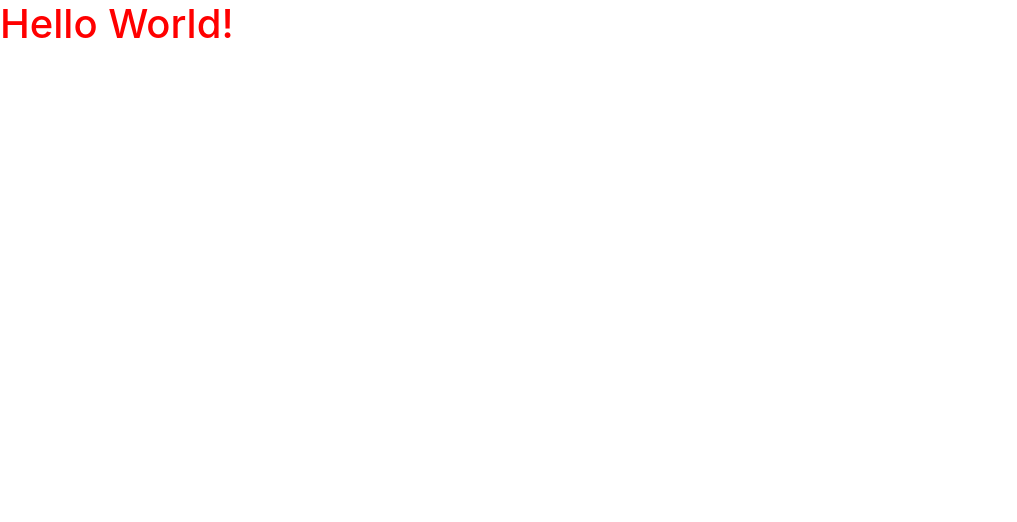
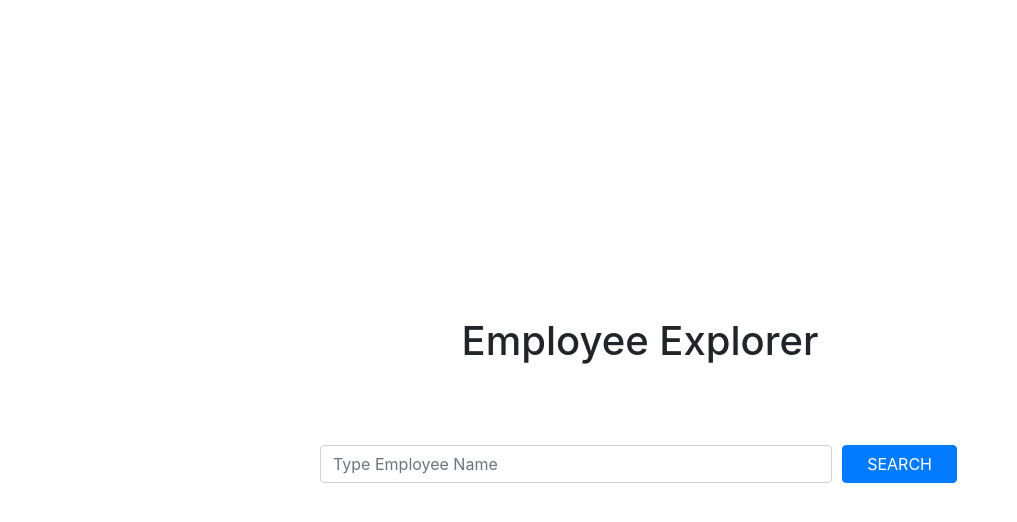
Before and after one commit to ELBEQQAL94/additive, a React (Create React App) app in the folder application/: page / in a window 1280 px wide. Shown: the top 522 px of the page, without its empty margins (0-1017 px from the left). Built offline with nearby package versions, Linux system fonts and the light colour scheme.

Commit message:
add employee explorer component

```diff
--- a/application/src/App.js
+++ b/application/src/App.js
@@ -1,10 +1,14 @@
 import React from 'react';
+
+// Components
+import { EmployeeExplorer } from './components/employee-explorer';
+
 import './App.scss';
 
 function App() {
   return (
     <div className="App">
-      <h1>Hello World!</h1>
+      <EmployeeExplorer />
     </div>
   );
 }
--- a/application/src/App.scss
+++ b/application/src/App.scss
@@ -2,9 +2,3 @@
   padding: 0;
   margin: 0;
 }
-
-.App {
-  h1 {
-    color: red;
-  }
-}
--- /dev/null
+++ b/application/src/components/employee-explorer/EmployeeExplorer.js
@@ -0,0 +1,30 @@
+import React from 'react';
+
+// Types
+import PropTypes from 'prop-types';
+
+// Styles
+import './EmployeeExplorer.scss';
+
+const EmployeeExplorer = () => {
+  return (
+    <div className="employee__explorer--container">
+      <h1>Employee Explorer</h1>
+      <div className="search__form--container">
+        <form className="form-inline">
+          <div className="form-group">
+            <input
+              type="search"
+              className="form-control"
+              placeholder="Type Employee Name"
+              name="search"
+            />
+          </div>
+          <button type="submit" className="btn btn-primary text-uppercase">search</button>
+        </form>
+      </div>
+    </div>
+  );
+};
+
+export default EmployeeExplorer;
--- /dev/null
+++ b/application/src/components/employee-explorer/EmployeeExplorer.scss
@@ -0,0 +1,73 @@
+$lg: 1199px;
+$md: 991px;
+$sm: 767px;
+$xs: 575px;
+
+.employee__explorer--container {
+  display: flex;
+  flex-direction: column;
+  justify-content: center;
+  align-items: center;
+  width: 100vw;
+  height: 100vh;
+  h1 {
+    margin-bottom: 2em;
+  }
+  .search__form--container {
+    width: 50vw;
+    .form-group {
+      margin-right: 10px;
+      width: 80%;
+      input {
+        width: 100%;
+      }
+    }
+    button {
+      width: 18%;
+    }
+  }
+}
+
+@media all and (max-width: $lg){
+  .employee__explorer--container {
+    .search__form--container {
+      width: 60vw;
+    }
+  }
+}
+
+@media all and (max-width: $md){
+  .employee__explorer--container {
+    .search__form--container {
+      width: 70vw;
+    }
+  }
+}
+
+@media all and (max-width: $sm){
+  .employee__explorer--container {
+    .search__form--container {
+      width: 90vw;
+    }
+  }
+}
+
+@media all and (max-width: $xs){
+  .employee__explorer--container {
+    .search__form--container {
+      text-align: center;
+      padding: 0 15px;
+      width: 100vw;
+      .form-group {
+        margin-right: 5px;
+        width: 80%;
+        input {
+          width: 100%;
+        }
+      }
+      button {
+        width: 80%;
+      }
+    }
+  }
+}
--- /dev/null
+++ b/application/src/components/employee-explorer/index.js
@@ -0,0 +1,3 @@
+import EmployeeExplorer from './EmployeeExplorer';
+
+export {EmployeeExplorer};
```
Also changed, not shown: 2 other files (tests, documents, lock files or other folders).
